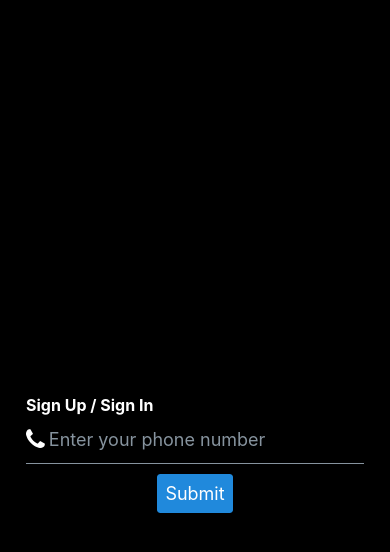
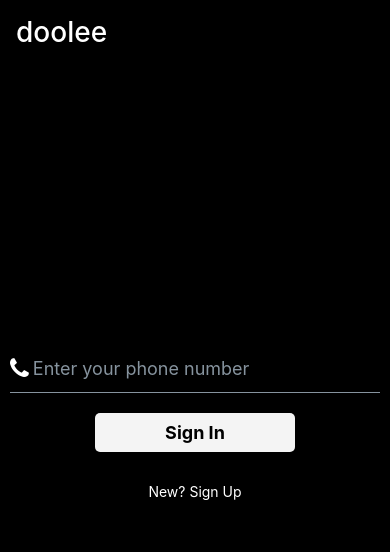
Before and after one commit to Jakeahuber/Paintour, a React Native app: screen /Profile in a window 390 px wide. Shown: the top 552 px of the page. Built offline with nearby package versions, Linux system fonts and the light colour scheme.

Commit message:
Cleaned phone number screen. Added functionality to click on other user profiles

```diff
--- a/App.js
+++ b/App.js
@@ -12,86 +12,10 @@ import FocusedSketch from './components/FocusedSketch'
 import Canvas from './components/Canvas'
 import PhoneVerificationScreen from './components/PhoneVerificationScreen'
 import PhoneNumberScreen from './components/PhoneNumberScreen'
+import Profile from './components/Profile'
 import { state } from './state';
 import { useSnapshot } from 'valtio';
-
-//import { FIREBASE_AUTH } from './FirebaseConfig';
-
-const data = {
-    friendSketches: [
-        {
-            id: 3,
-            uploader: 'MacbookPro',
-            profilePicture: 'https://specials-images.forbesimg.com/imageserve/62b3234d9c87d569507a1f0d/Apple-MacBook-Pro-13-inch-/960x0.jpg?fit=scale',
-            sketch: 'https://www.dryeco.com/wp-content/uploads/2015/10/400x4005.png',
-            uploadAgoTime: '9h',
-            liked: false,
-            numLikes: 20,
-        },
-        {
-            id: 4,
-            uploader: 'FortniteFella',
-            profilePicture: 'https://static.wikia.nocookie.net/fortnite_gamepedia/images/d/dd/RecruitJonesy_Chapter_1.png/revision/latest/smart/width/250/height/250?cb=20191028202138',
-            sketch: 'https://www.dryeco.com/wp-content/uploads/2015/10/400x4005.png',
-            uploadAgoTime: '23h',
-            liked: true,
-            numLikes: 20,
-        },
-        {
-            id: 2,
-            uploader: 'MonkiMonke',
-            profilePicture: 'https://pics.craiyon.com/2023-11-23/tHv-Fa34Ru6OnUfm35WJ4g.webp',
-            sketch: 'https://www.dryeco.com/wp-content/uploads/2015/10/400x4005.png',
-            uploadAgoTime: '4h',
-            liked: true,
-            numLikes: 20,
-        },
-    ],
-    mySketches: [
-        {
-            id: 5,
-            uploader: 'Jakeahuber',
-            profilePicture: 'https://encrypted-tbn0.gstatic.com/images?q=tbn:ANd9GcSN5CYL8eA2hthmc4cShuQ_y3DovqpV4-i8-g&usqp=CAU',
-            sketch: 'https://www.dryeco.com/wp-content/uploads/2015/10/400x4005.png',
-            uploadAgoTime: '2h',
-            liked: true,
-            numLikes: 20,
-        },
-        {
-            id: 6,
-            uploader: 'Jakeahuber',
-            profilePicture: 'https://encrypted-tbn0.gstatic.com/images?q=tbn:ANd9GcSN5CYL8eA2hthmc4cShuQ_y3DovqpV4-i8-g&usqp=CAU',
-            sketch: 'https://www.dryeco.com/wp-content/uploads/2015/10/400x4005.png',
-            uploadAgoTime: '2h',
-            liked: true,
-            numLikes: 20,
-        },
-        {
-            id: 7,
-            uploader: 'Jakeahuber',
-            profilePicture: 'https://encrypted-tbn0.gstatic.com/images?q=tbn:ANd9GcSN5CYL8eA2hthmc4cShuQ_y3DovqpV4-i8-g&usqp=CAU',
-            sketch: 'https://www.dryeco.com/wp-content/uploads/2015/10/400x4005.png',
-            uploadAgoTime: '2h',
-            liked: true,
-            numLikes: 20,
-        },
-        {
-            id: 8,
-            uploader: 'Jakeahuber',
-            profilePicture: 'https://encrypted-tbn0.gstatic.com/images?q=tbn:ANd9GcSN5CYL8eA2hthmc4cShuQ_y3DovqpV4-i8-g&usqp=CAU',
-            sketch: 'https://www.dryeco.com/wp-content/uploads/2015/10/400x4005.png',
-            uploadAgoTime: '2h',
-            liked: true,
-            numLikes: 20,
-        }
-    ],
-    username: 'jakeahuber',
-    numFriends: 20,
-    numSketches: 4,
-    streak: 4,
-    profilePicture: 'https://encrypted-tbn0.gstatic.com/images?q=tbn:ANd9GcSN5CYL8eA2hthmc4cShuQ_y3DovqpV4-i8-g&usqp=CAU'
-}
-
+import dummyData from './dummydata';
 const Tab = createBottomTabNavigator();
 const Stack = createStackNavigator()
 
@@ -102,6 +26,8 @@ const screenOptions = () => {
             fontSize: 28,
         },
         headerTitleAlign: 'left',
+        headerTintColor: 'white',
+        headerBackTitle: null,
     };
 };
 
@@ -109,11 +35,12 @@ const HomeStack = () => {
     return (
         <Stack.Navigator initialRouteName={"HomeScreen"} screenOptions={screenOptions()}>
             <Stack.Screen   name={"HomeScreen"}
-                            children={()=><Home sketches={data.friendSketches}/>}
+                            children={()=><Home sketches={dummyData.friendSketches}/>}
                             options={{headerTitle: 'doolee'}}
             />
-            <Stack.Screen name={"Canvas"} component={Canvas}
-            />
+            <Stack.Screen name={"Canvas"} component={Canvas} />
+            <Stack.Screen name={"Profile"} component={Profile} options={{headerTitle: ''}}/>
+            <Stack.Screen name={"FocusedSketchScreen"} component={FocusedSketch} options={{headerTitle: ''}}/>
         </Stack.Navigator>
     )
 }
@@ -123,23 +50,19 @@ const MyProfileStack = () => {
         <Stack.Navigator initialRouteName={"MyProfileScreen"} screenOptions={screenOptions()}>
             <Stack.Screen name={'MyProfileScreen'}
             options={{headerTitle: 'My Profile'}}
-            children={()=> <MyProfile   username={data.username}
-                                        profilePicture={data.profilePicture}
-                                        numFriends={data.numFriends}
-                                        numSketches={data.numSketches}
-                                        streak={data.streak}
-                                        sketches={data.mySketches}
+            children={()=> <MyProfile   username={dummyData.username}
+                                        profilePicture={dummyData.profilePicture}
+                                        numFriends={dummyData.numFriends}
+                                        numSketches={dummyData.numSketches}
+                                        streak={dummyData.streak}
+                                        sketches={dummyData.mySketches}
                             />}
             />
             <Stack.Screen name={'EditProfileScreen'}
                           options={{headerTitle: ''}}
                           children = {() => <EditProfile />}
             />
-            <Stack.Screen name={'FocusedSketchScreen'}
-                          options={{headerTitle: ''}}
-                          initialParams={{ uploader: 'he' }}
-                          component={FocusedSketch}
-            />
+            <Stack.Screen name={"FocusedSketchScreen"} component={FocusedSketch} options={{headerTitle: ''}}/>
         </Stack.Navigator>
     )
 }
@@ -203,7 +126,8 @@ export default function App() {
             </NavigationContainer>
         :
             <NavigationContainer theme={{colors: {background: 'black'}}}>
-                <Stack.Navigator initialRouteName="PhoneNumberScreen">
+                <Stack.Navigator initialRouteName="PhoneNumberScreen" screenOptions={{headerTitle: 'doolee', headerTransparent: true, headerTintColor: 'white',
+                headerTitleStyle: {fontSize: 28}}}>
                     <Stack.Screen name="PhoneNumberScreen" component={PhoneNumberScreen} />
                     <Stack.Screen name="PhoneVerificationScreen" component={PhoneVerificationScreen} />
                 </Stack.Navigator>
--- a/components/FocusedSketch.js
+++ b/components/FocusedSketch.js
@@ -4,6 +4,8 @@ import Sketch from './Sketch'
 
 function FocusedSketch({route}) {
     const { profilePicture, uploader, uploadAgoTime, sketch } = route.params;
+    console.log(uploader)
+    console.log(profilePicture)
     return (
         <SafeAreaView style={{flex: 1, backgroundColor: 'black'}}>
             <View style={{width: '100%', height: '100%'}}>
--- a/components/PhoneNumberScreen.js
+++ b/components/PhoneNumberScreen.js
@@ -12,27 +12,52 @@ const PhoneNumberScreen = ({ navigation }) => {
         navigation.navigate('PhoneVerificationScreen', { phoneNumber: phoneNumber });
     };
 
-    const handleInputChange = (text) => {
-        // Basic phone number validation (you can customize it based on your needs)
-        const formattedPhoneNumber = text.replace(/[^\d]/g, '');
-        setPhoneNumber(formattedPhoneNumber);
-      };
+    const handlePhoneNumberChange = (input) => {
+      const cleanedInput = input.replace(/\D/g, '');
+      let formattedNumber = '';
+      if (cleanedInput.length <= 3) {
+        formattedNumber = `${cleanedInput}`;
+      } else if (cleanedInput.length <= 6) {
+        formattedNumber = `(${cleanedInput.slice(0, 3)}) ${cleanedInput.slice(3)}`;
+      } else {
+        formattedNumber = `(${cleanedInput.slice(0, 3)}) ${cleanedInput.slice(3, 6)}-${cleanedInput.slice(6)}`;
+      }
+
+      setPhoneNumber(formattedNumber);
+    };
 
   return (
     <TouchableWithoutFeedback onPress={Keyboard.dismiss} accessible={false}>
       <View style={styles.container}>
         <View style={styles.content}>
           <Input
-            label="Sign Up / Sign In"
+            label=""
             placeholder="Enter your phone number"
             keyboardType="phone-pad"
             value={phoneNumber}
-            onChangeText={handleInputChange}
+            onChangeText={handlePhoneNumberChange}
             leftIcon={{ type: 'font-awesome', name: 'phone', color: 'white' }}
             inputStyle={{color: 'white'}}
             labelStyle={{color: 'white'}}
           />
-          <Button title="Submit" onPress={handlePhoneNumberSubmit} />
+          <Button
+              title="Sign In"
+              onPress={handlePhoneNumberSubmit}
+              titleStyle={{ fontWeight: '700', color: 'black' }}
+              buttonStyle={{
+                backgroundColor: 'rgba(244, 244, 244, 1)',
+                borderColor: 'transparent',
+                borderWidth: 0,
+                borderRadius: 5,
+              }}
+              containerStyle={{
+                width: 200,
+                height: 45,
+                marginHorizontal: 50,
+                marginVertical: 10,
+              }}
+            />
+          <Text style={{color: 'white', marginTop: 15}}>New? Sign Up</Text>
         </View>
       </View>
     </TouchableWithoutFeedback>
@@ -50,6 +75,5 @@ const styles = StyleSheet.create({
     flex: 1,
     justifyContent: 'center',
     alignItems: 'center',
-    padding: 16,
   },
 });
--- /dev/null
+++ b/components/Profile.js
@@ -0,0 +1,68 @@
+import React from "react";
+import {View, Text, Image, StyleSheet, ScrollView, SafeAreaView, TouchableHighlight, FlatList } from 'react-native';
+import ProfileStats from './ProfileStats';
+import SketchGallery from './SketchGallery'
+
+function Profile({ route }) {
+    const { username, profilePicture, numFriends, numSketches, streak, sketches } = route.params || {};
+    const getProfileInfo = () => {
+        return (
+            <ScrollView contentContainerStyle={styles.scrollViewContainer}>
+                <View style={styles.contentContainer}>
+                    <View style={styles.userInfoContainer}>
+                        <Image
+                            style={styles.profilePicture}
+                            source={{ uri: profilePicture}}
+                        />
+                        <Text style={{marginLeft: 3, marginTop: 10, fontSize: 22, color: 'white'}}>{username}</Text>
+                    </View>
+                    <View style={{marginTop: 15, width: '100%'}}>
+                        <ProfileStats
+                            numFriends={numFriends}
+                            numSketches={numSketches}
+                            streak={streak}
+                        />
+                    </View>
+                </View>
+            </ScrollView>
+        );
+    };
+
+    return (
+        <SafeAreaView style={{flex: 1, alignItems: 'center'}}>
+            <View style={{aspectRatio: 9/16}}>
+            <FlatList
+                ListHeaderComponent={getProfileInfo}
+                ListFooterComponent={<SketchGallery sketches={sketches}/>}
+            />
+            </View>
+        </SafeAreaView>
+    )
+}
+
+const styles = StyleSheet.create({
+    scrollViewContainer: {
+        flexGrow: 1,
+
+    },
+    contentContainer: {
+        alignItems: 'center',
+        backgroundColor: 'black',
+        marginBottom: 20
+    },
+    profilePicture: {
+        width: 125,
+        height: 125,
+        borderRadius: 125 / 2,
+        resizeMode: 'cover',
+        borderWidth: 1,
+        borderColor: 'white',
+    },
+    userInfoContainer: {
+        width: '100%',
+        marginTop: 20,
+        alignItems: 'center',
+    },
+});
+
+export default Profile;
--- a/components/SketchGallery.js
+++ b/components/SketchGallery.js
@@ -39,7 +39,6 @@ const styles = StyleSheet.create({
     sketchContainer: {
         flex: 1,
         flexWrap:'wrap',
-        justifyContent: 'center',
         flexDirection: 'row',
       },
     sketchGrid: {
@@ -47,7 +46,6 @@ const styles = StyleSheet.create({
         marginRight: 0,
     },
     sketch: {
-        justifyContent: 'center',
         height: actualImageHeight * (width / (3*actualImageWidth)),
         width: width / 3,
         borderColor: 'black',
--- /dev/null
+++ b/dummydata.js
@@ -0,0 +1,66 @@
+const dummyData = {
+    friendSketches: [
+      {
+        id: 3,
+        uploader: 'MacbookPro',
+        profilePicture: 'https://specials-images.forbesimg.com/imageserve/62b3234d9c87d569507a1f0d/Apple-MacBook-Pro-13-inch-/960x0.jpg?fit=scale',
+        sketch: 'https://www.dryeco.com/wp-content/uploads/2015/10/400x4005.png',
+        uploadAgoTime: '9h',
+        liked: false,
+        numLikes: 20,
+      },
+      {
+        id: 1,
+        uploader: 'Sara',
+        profilePicture: 'https://st3.depositphotos.com/1017228/18878/i/450/depositphotos_188781580-stock-photo-handsome-cheerful-young-man-standing.jpg',
+        sketch: 'https://www.dryeco.com/wp-content/uploads/2015/10/400x4005.png',
+        uploadAgoTime: '9h',
+        liked: false,
+        numLikes: 20,
+      },
+      {
+        id: 2,
+        uploader: 'Jake',
+        profilePicture: 'https://st3.depositphotos.com/12982378/16537/i/450/depositphotos_165373102-stock-photo-man-showing-okay-sign.jpg',
+        sketch: 'https://www.dryeco.com/wp-content/uploads/2015/10/400x4005.png',
+        uploadAgoTime: '9h',
+        liked: false,
+        numLikes: 20,
+      },
+    ],
+    mySketches: [
+      {
+        id: 5,
+        uploader: 'Jakeahuber',
+        profilePicture: 'https://encrypted-tbn0.gstatic.com/images?q=tbn:ANd9GcSN5CYL8eA2hthmc4cShuQ_y3DovqpV4-i8-g&usqp=CAU',
+        sketch: 'https://www.dryeco.com/wp-content/uploads/2015/10/400x4005.png',
+        uploadAgoTime: '2h',
+        liked: true,
+        numLikes: 20,
+      },
+    ],
+    username: 'jakeahuber',
+    numFriends: 20,
+    numSketches: 4,
+    streak: 4,
+    profilePicture: 'https://encrypted-tbn0.gstatic.com/images?q=tbn:ANd9GcSN5CYL8eA2hthmc4cShuQ_y3DovqpV4-i8-g&usqp=CAU',
+
+    friendSketches2: [],
+      mySketches2: [
+        {
+          id: 100,
+          uploader: 'MacbookPro',
+          profilePicture: 'https://specials-images.forbesimg.com/imageserve/62b3234d9c87d569507a1f0d/Apple-MacBook-Pro-13-inch-/960x0.jpg?fit=scale',
+          sketch: 'https://www.dryeco.com/wp-content/uploads/2015/10/400x4005.png',
+          uploadAgoTime: '2h',
+        },
+      ],
+      username2: 'MacbookPro',
+      numFriends2: 200,
+      numSketches2: 1,
+      streak2: 1,
+      profilePicture2: 'https://specials-images.forbesimg.com/imageserve/62b3234d9c87d569507a1f0d/Apple-MacBook-Pro-13-inch-/960x0.jpg?fit=scale',
+
+  };
+
+  export default dummyData;
```
Also changed, not shown: components/Canvas.tsx (+0 -13 lines), components/Sketch.js (+12 -12 lines).
